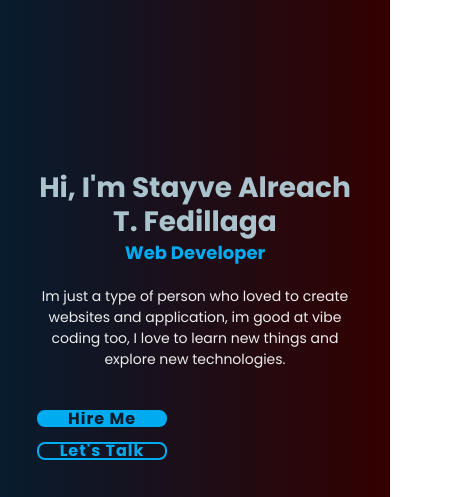
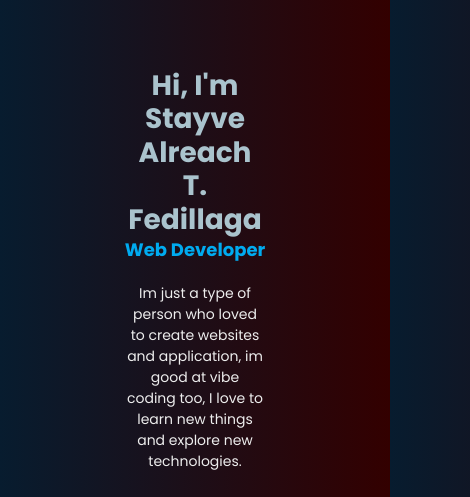
Before and after one commit to Templa12/Stayve_Portfolio, a plain HTML site: page index.html in a window 390 px wide. Shown: the part 100-597 px from the top of the page, 470 px wide, since content can reach past the window. Drawn offline with nearby package versions, Linux system fonts and the light colour scheme.

Commit message:
Update Home.css

```diff
--- a/css/Home.css
+++ b/css/Home.css
@@ -209,6 +209,9 @@ background: linear-gradient(90deg, #071c2f 0%, #330000 100%);
 
 /* Responsive adjustments for smaller screens */
 @media (max-width: 1024px) {
+  .home-content {
+    margin-right: 0;
+  }
   .home-content h1 {
     font-size: 42px;
   }
@@ -223,7 +226,7 @@ background: linear-gradient(90deg, #071c2f 0%, #330000 100%);
   }
 
   .home-content {
-    max-width: 90%;
+    max-width: 40%;
   }
 }
 
```
